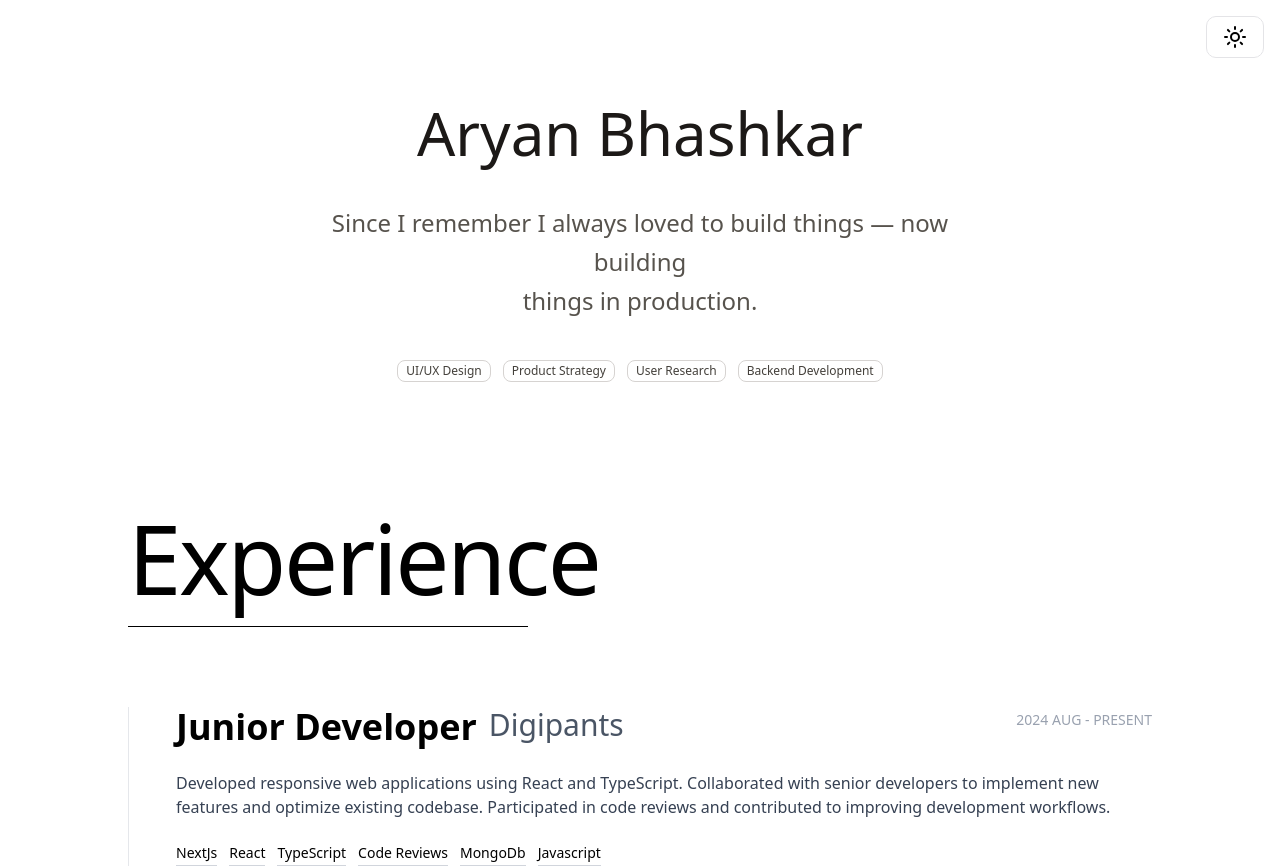
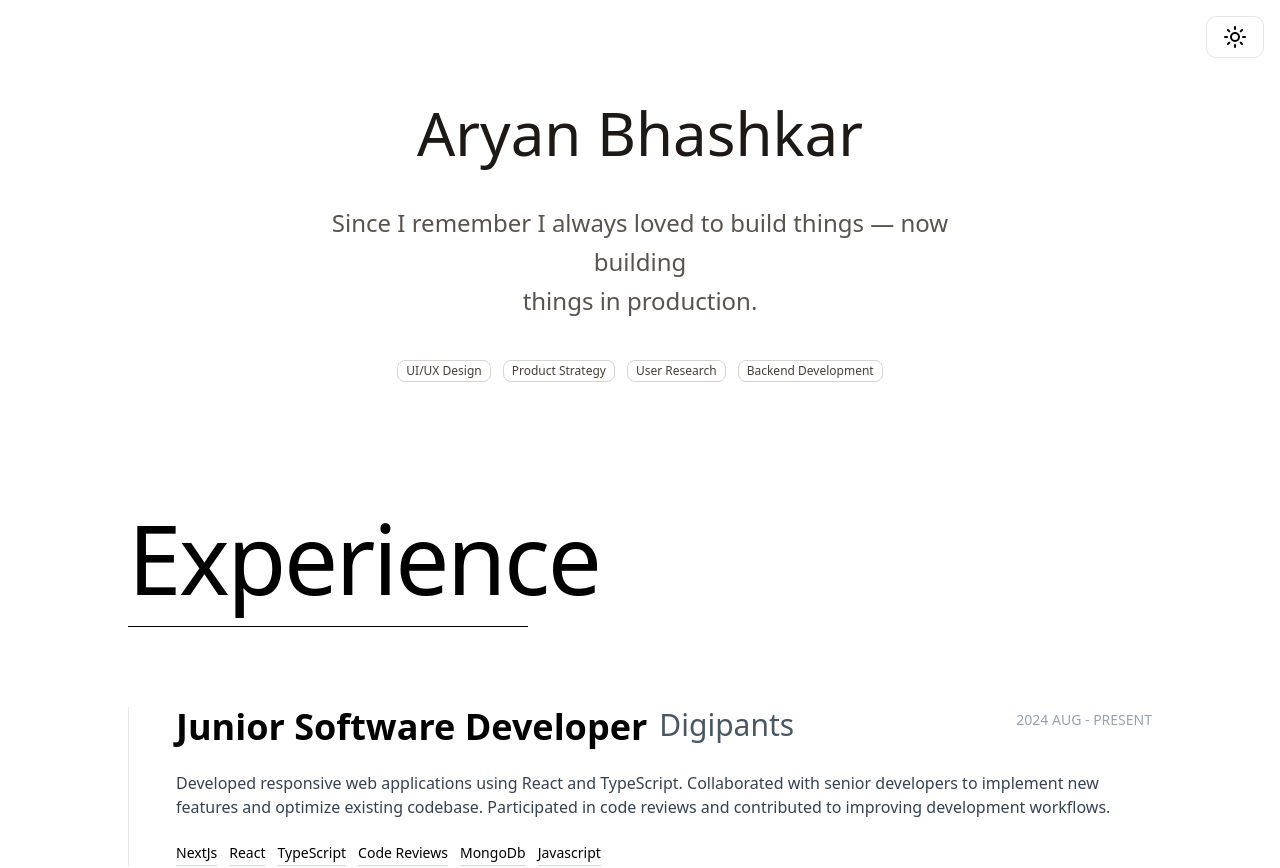
Before and after one commit to Ryaaan4321/rn, a Next.js app: page / in a window 1280 px wide. Shown: the top 868 px of the page. Built offline with nearby package versions, Linux system fonts and the light colour scheme.

Commit message:
feat: update job title for clarity in ExperienceSection component

```diff
--- a/components/Experience.tsx
+++ b/components/Experience.tsx
@@ -1,6 +1,6 @@
 const experiences = [
     {
-        title: "Junior Developer",
+        title: "Junior Software Developer",
         company: "Digipants",
         period: "2024 Aug - Present",
         description:
```
